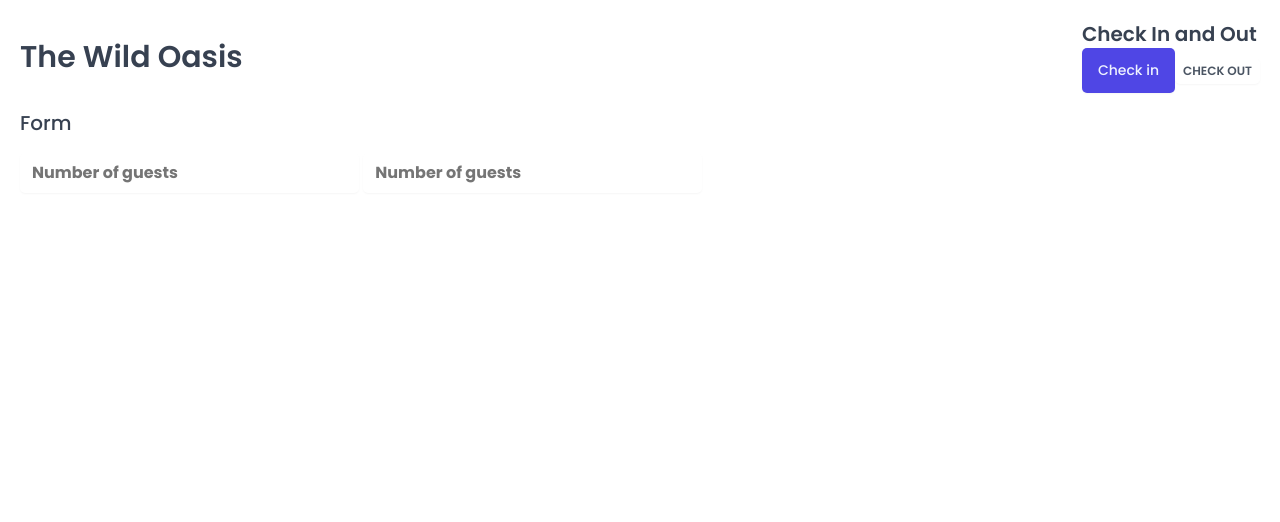
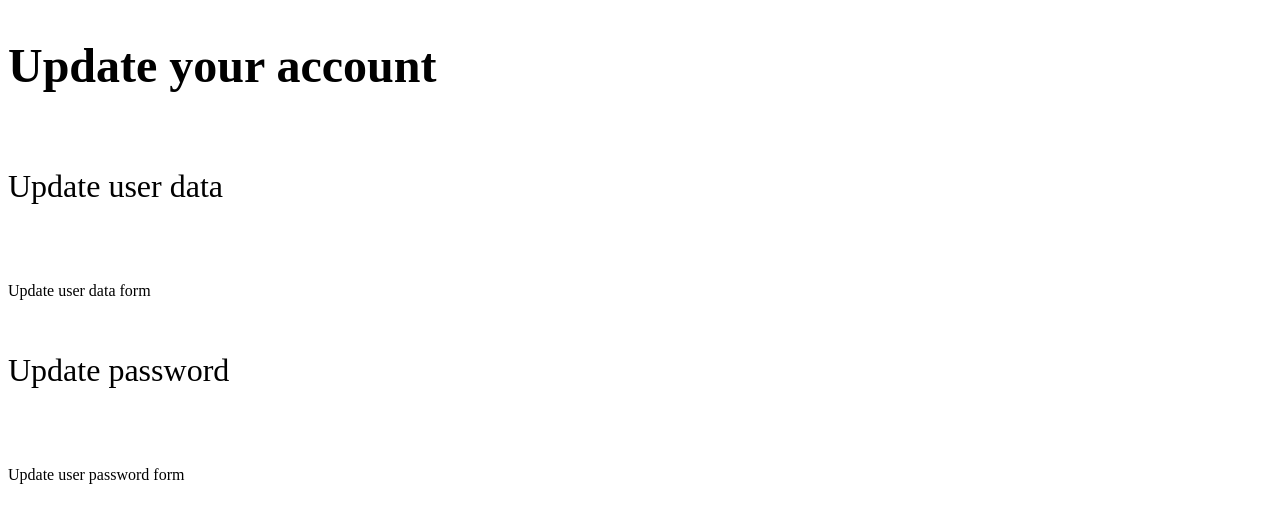
Before and after one commit to Heechem/the-wild-oasis, a React (Vite) app: page /account in a window 1280 px wide. Shown: the top 522 px of the page. Built offline with nearby package versions, Linux system fonts and the light colour scheme; a web font is replaced by a local one.

Commit message:
Adding Routes

```diff
--- a/package.json
+++ b/package.json
@@ -12,6 +12,7 @@
   "dependencies": {
     "react": "^18.2.0",
     "react-dom": "^18.2.0",
+    "react-router-dom": "^6.14.2",
     "styled-components": "^6.0.5"
   },
   "devDependencies": {
--- a/src/App.jsx
+++ b/src/App.jsx
@@ -1,51 +1,60 @@
-import { styled } from 'styled-components';
-import GlobalStyle from './styles/GlobalStyles';
-import Button from './ui/Button';
-import Input from './ui/Input';
-import Heading from './ui/Heading';
-import Row from './ui/Row';
-
-const StyledApp = styled.div`
-  padding: 20px;
-`;
+import { BrowserRouter, Navigate, Route, Routes } from 'react-router-dom';
+import Dashboard from './pages/Dashboard';
+import NewUsers from './pages/Users';
+import Cabins from './pages/Cabins';
+import Settings from './pages/Settings';
+import Account from './pages/Account';
+import Login from './pages/Login';
+import PageNotFound from './pages/PageNotFound';
+import Bookings from './pages/Bookings';
 
 const App = () => {
   return (
-    <>
-      <GlobalStyle />
-      <StyledApp>
-        <Row>
-          <Row type="horizontal">
-            <Heading as="h1">The Wild Oasis</Heading>
-            <div>
-              <Heading as="h2">Check In and Out</Heading>
-              <Button onClick={() => alert('check in')}>Check in</Button>
-              <Button
-                variation="secondary"
-                size="small"
-                onClick={() => alert('check out')}
-              >
-                Check out
-              </Button>
-            </div>
-          </Row>
-
-          <Row>
-            <Heading as="h3">Form</Heading>
-            <form>
-              <Input
-                type="number"
-                placeholder="Number of guests"
-              />{' '}
-              <Input
-                type="number"
-                placeholder="Number of guests"
-              />
-            </form>
-          </Row>
-        </Row>
-      </StyledApp>
-    </>
+    <BrowserRouter>
+      <Routes>
+        <Route
+          index
+          element={
+            <Navigate
+              replace
+              to="dashboard"
+            />
+          }
+        />
+        <Route
+          path="dashboard"
+          element={<Dashboard />}
+        />
+        <Route
+          path="bookings"
+          element={<Bookings />}
+        />
+        <Route
+          path="cabins"
+          element={<Cabins />}
+        />
+        <Route
+          path="users"
+          element={<NewUsers />}
+        />
+        <Route
+          path="settings"
+          element={<Settings />}
+        />
+        <Route
+          path="account"
+          element={<Account />}
+        />
+        <Route
+          path="login"
+          element={<Login />}
+        />
+        <Route
+          path="*"
+          element={<PageNotFound />}
+        />
+      </Routes>
+    </BrowserRouter>
   );
 };
 
--- a/src/pages/Account.jsx
+++ b/src/pages/Account.jsx
@@ -1,5 +1,5 @@
-import Heading from "../ui/Heading";
-import Row from "../ui/Row";
+import Heading from '../ui/Heading';
+import Row from '../ui/Row';
 
 function Account() {
   return (
--- a/src/pages/Bookings.jsx
+++ b/src/pages/Bookings.jsx
@@ -1,5 +1,5 @@
-import Heading from "../ui/Heading";
-import Row from "../ui/Row";
+import Heading from '../ui/Heading';
+import Row from '../ui/Row';
 
 function Bookings() {
   return (
--- a/src/pages/Dashboard.jsx
+++ b/src/pages/Dashboard.jsx
@@ -1,5 +1,5 @@
-import Heading from "../ui/Heading";
-import Row from "../ui/Row";
+import Heading from '../ui/Heading';
+import Row from '../ui/Row';
 
 function Dashboard() {
   return (
--- a/src/pages/Users.jsx
+++ b/src/pages/Users.jsx
@@ -1,4 +1,4 @@
-import Heading from "../ui/Heading";
+import Heading from '../ui/Heading';
 
 function NewUsers() {
   return <Heading as="h1">Create a new user</Heading>;
```
Also changed, not shown: 1 other file (tests, documents, lock files or other folders).
